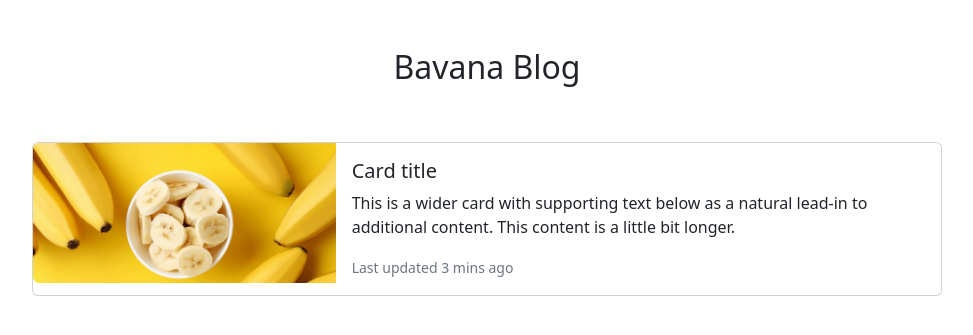
After one commit to mochdedysetiawan/bavana, a PHP site: page /blog.html in a window 1280 px wide. The commit adds this page. Shown: the top 335 px of the page, without its empty margins (153-1126 px from the left). Run offline with PHP 8.4, Linux system fonts and the light colour scheme.

Commit message:
revisi 2

```diff
--- /dev/null
+++ b/blog.html
@@ -0,0 +1,62 @@
+<!DOCTYPE html>
+<html lang="en">
+<head>
+    <meta charset="UTF-8">
+    <meta http-equiv="X-UA-Compatible" content="IE=edge">
+    <meta name="viewport" content="width=device-width, initial-scale=1.0">
+    <title>Document</title>
+
+    <!-- bootstrap 5 -->
+    <link href="https://cdn.jsdelivr.net/npm/bootstrap@5.2.0-beta1/dist/css/bootstrap.min.css" rel="stylesheet" integrity="sha384-0evHe/X+R7YkIZDRvuzKMRqM+OrBnVFBL6DOitfPri4tjfHxaWutUpFmBp4vmVor" crossorigin="anonymous">
+
+    <!-- css -->
+    <link rel="stylesheet" href="styleblog.css">
+
+
+</head>
+<body>
+
+    <!-- header -->
+    <section class="mb-5">
+        <div class="container mt-5 mb-3">
+            <div class="d-flex justify-content-around">
+
+                <h2> Bavana Blog</h2>
+            </div>
+
+
+    <!-- content -->
+
+    <div class="container mt-5">
+        <div class="d-flex justify-content-center">
+            <div class="col-10">
+
+                <div class="card mb-3">
+                    <div class="row g-0">
+                      <div class="col-md-4">
+                        <img src="images/banana.png" class="img-fluid rounded-start" alt="banana">
+                      </div>
+                      <div class="col-md-8">
+                        <div class="card-body">
+                          <h5 class="card-title">Card title</h5>
+                          <p class="card-text">This is a wider card with supporting text below as a natural lead-in to additional content. This content is a little bit longer.</p>
+                          <p class="card-text"><small class="text-muted">Last updated 3 mins ago</small></p>
+                        </div>
+                      </div>
+                    </div>
+                  </div>
+
+
+            </div>
+        </div>
+    </div>
+
+
+
+
+    <!-- footer -->
+
+
+    <script src="https://cdn.jsdelivr.net/npm/bootstrap@5.2.0-beta1/dist/js/bootstrap.bundle.min.js" integrity="sha384-pprn3073KE6tl6bjs2QrFaJGz5/SUsLqktiwsUTF55Jfv3qYSDhgCecCxMW52nD2" crossorigin="anonymous"></script>
+</body>
+</html>
--- a/style.css
+++ b/style.css
@@ -1,3 +1,7 @@
+
+
+
+
 .d-block{
     width: 100%;
     height: 600px;
--- /dev/null
+++ b/styleblog.css
@@ -0,0 +1,5 @@
+img{
+    height:152px;
+    width:353px;
+
+}
```
Also changed, not shown: admin/admin.php (+11 -29 lines), admin/style.css (+21 -0 lines), index.html (+15 -8 lines), images/user1.png (added).
